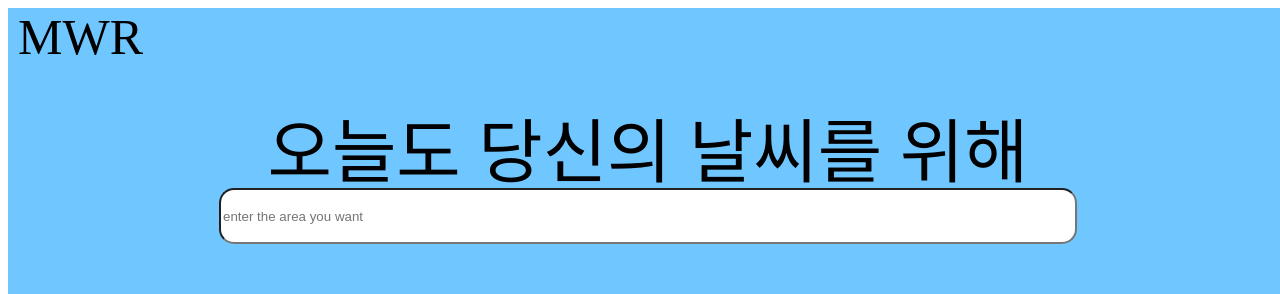
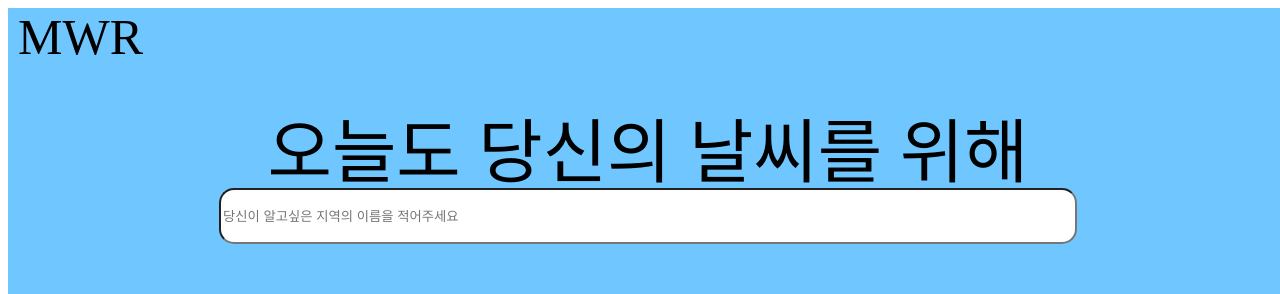
Before and after one commit to kyumin7487/WeatherMap, a React (Create React App) app in the folder weathermap/: page / in a window 1280 px wide. Shown: the top 294 px of the page. Built offline with nearby package versions, Linux system fonts and the light colour scheme.

Commit message:
:memo: Fix :: placeholder 수정

```diff
--- a/weathermap/src/App.js
+++ b/weathermap/src/App.js
@@ -30,7 +30,7 @@ function App() {
       <div className='MainTitle'>오늘도 당신의 날씨를 위해</div>
       <div className='appContentWrap'>
         <input className='Search'
-          placeholder='enter the area you want'
+          placeholder='당신이 알고싶은 지역의 이름을 적어주세요'
           value={locatiion}
           onChange={(e)=>setLocation(e.target.value)}
           type='text'
```
